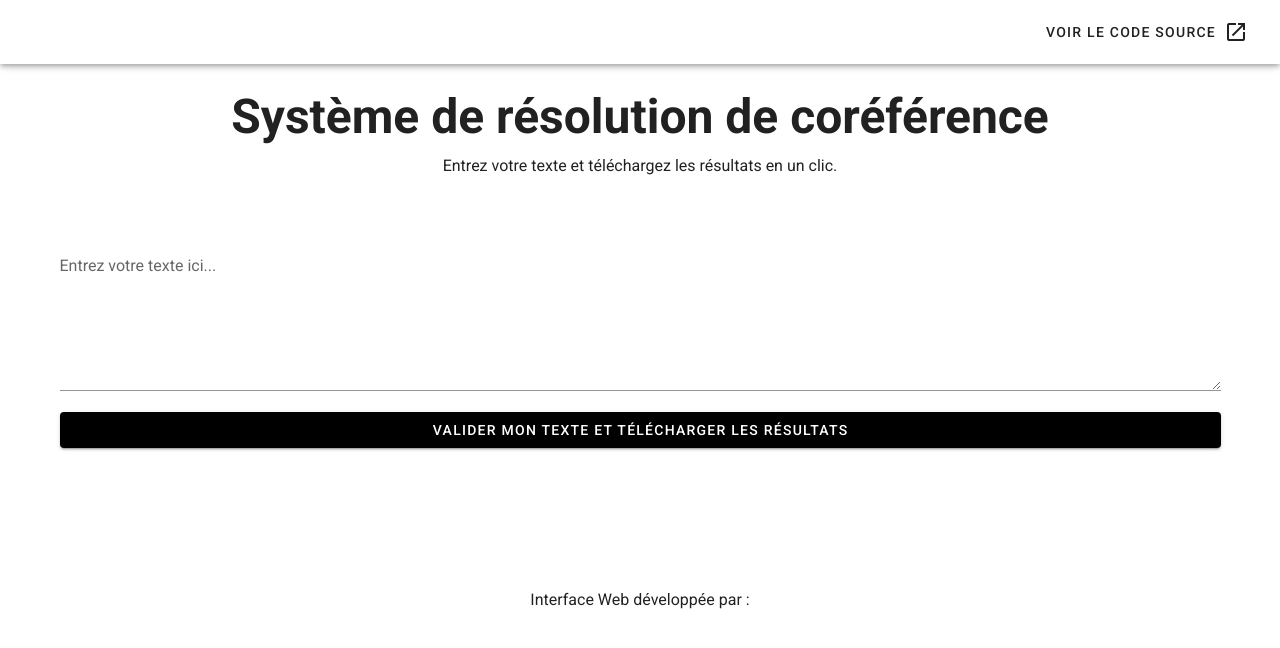
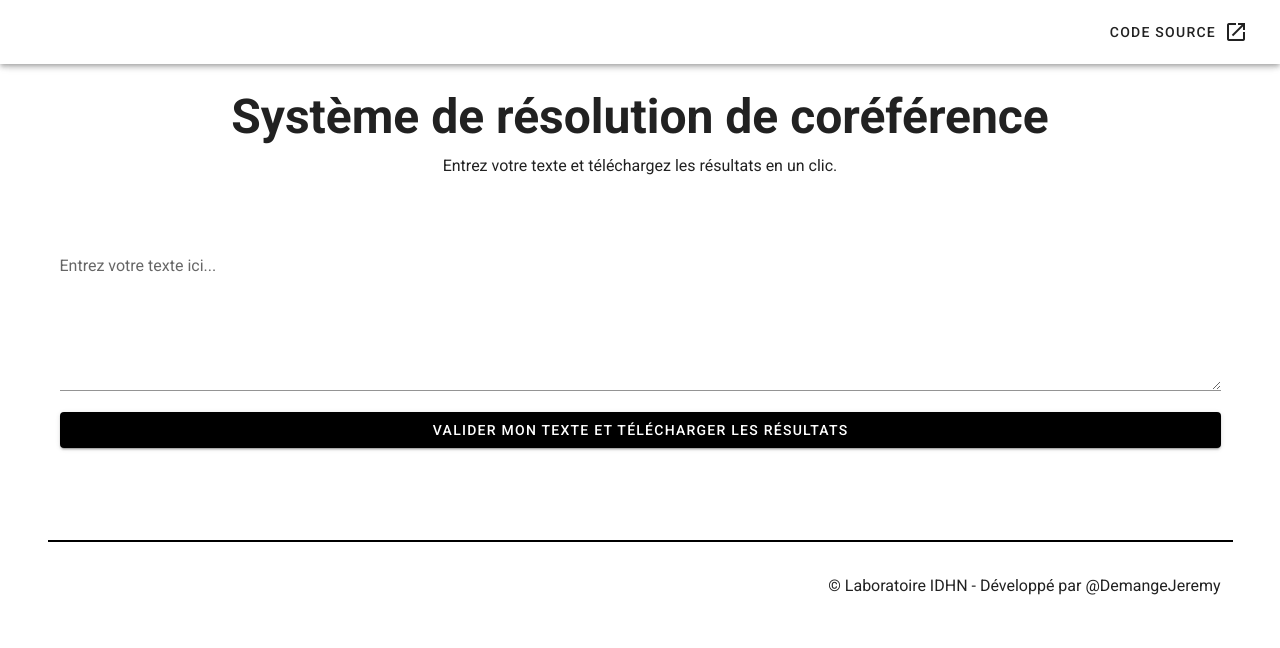
Before and after one commit to cyidhn/coref, a Vue app: page / in a window 1280 px wide. Shown: the top 648 px of the page. Built offline with nearby package versions, Linux system fonts and the light colour scheme.

Commit message:
🤖 Modification en Footer

```diff
--- a/src/App.vue
+++ b/src/App.vue
@@ -18,8 +18,9 @@
 				href="https://github.com/demangejeremy/coreference-idhn"
 				target="_blank"
 				text
+				class="d-none d-sm-flex"
 			>
-				<span class="mr-2">Voir le code source</span>
+				<span class="mr-2">Code source</span>
 				<v-icon>mdi-open-in-new</v-icon>
 			</v-btn>
 		</v-app-bar>
@@ -67,7 +68,6 @@
 				window.$crisp.push(["do", "chat:show"]);
 				// Mettre le timeout si message bug non affiché
 				let view = localStorage.getItem("bugMessage");
-				console.log(view);
 				if (!view) {
 					setTimeout(this.bugMessage, 5000);
 				}
--- /dev/null
+++ b/src/components/Footer.vue
@@ -0,0 +1,28 @@
+<template>
+	<!--
+    /** ATTENTION **/
+    Selon la licence, il est strictement interdit de modifier ces mentions
+    et ce Footer pour votre projet.
+    -->
+	<v-container class="mt-15 board">
+		<v-row>
+			<v-col class="text-left col-md-6">
+				<v-img
+					:src="require('../assets/idhn.jpeg')"
+					class="my-3"
+					contain
+					width="100"
+				/>
+			</v-col>
+			<v-col class="text-right col-md-6 pt-8">
+				<p>© Laboratoire IDHN - Développé par @DemangeJeremy</p>
+			</v-col>
+		</v-row>
+	</v-container>
+</template>
+
+<style scoped>
+	.board {
+		border-top: 2px solid black;
+	}
+</style>
--- a/src/components/HelloWorld.vue
+++ b/src/components/HelloWorld.vue
@@ -1,4 +1,5 @@
 <template>
+	<div>
 		<v-container>
 			<v-row class="text-center">
 				<v-col class="mb-4">
@@ -29,25 +30,22 @@
 						>Chargement en cours... (cela peut prendre plusieurs minutes)</v-btn
 					>
 				</v-col>
-			<v-col cols="12" class="text-center mt-15">
-				<p class="mt-9">Interface Web développée par :</p>
-
-				<v-img
-					:src="require('../assets/idhn.jpeg')"
-					class="my-3"
-					contain
-					height="70"
-				/>
-			</v-col>
 			</v-row>
 		</v-container>
+		<Footer />
+	</div>
 </template>
 
 <script>
 	import axios from "axios";
+	import Footer from "./Footer";
 
 	export default {
 		name: "HelloWorld",
+
+		components: {
+			Footer,
+		},
 
 		data: () => ({
 			texte: "",
```
Lines whose indentation alone changed are shown as unchanged.
